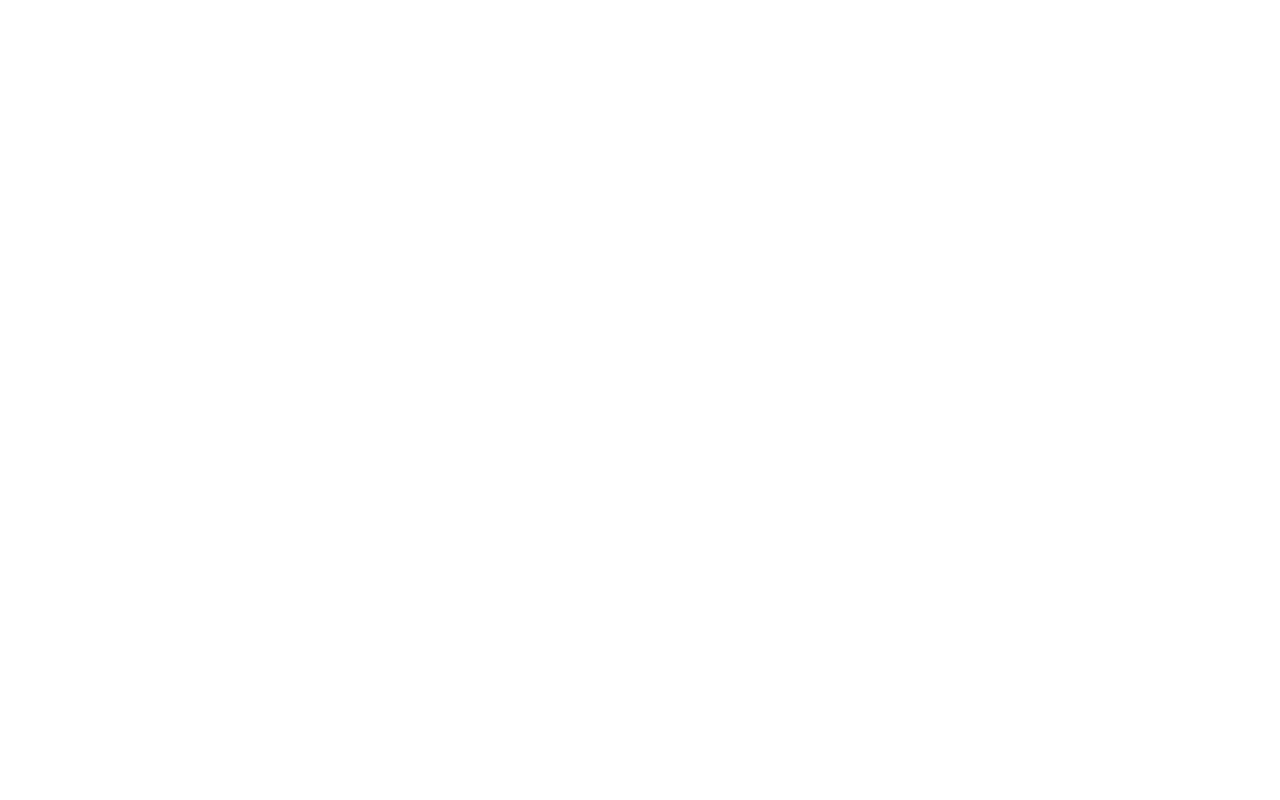
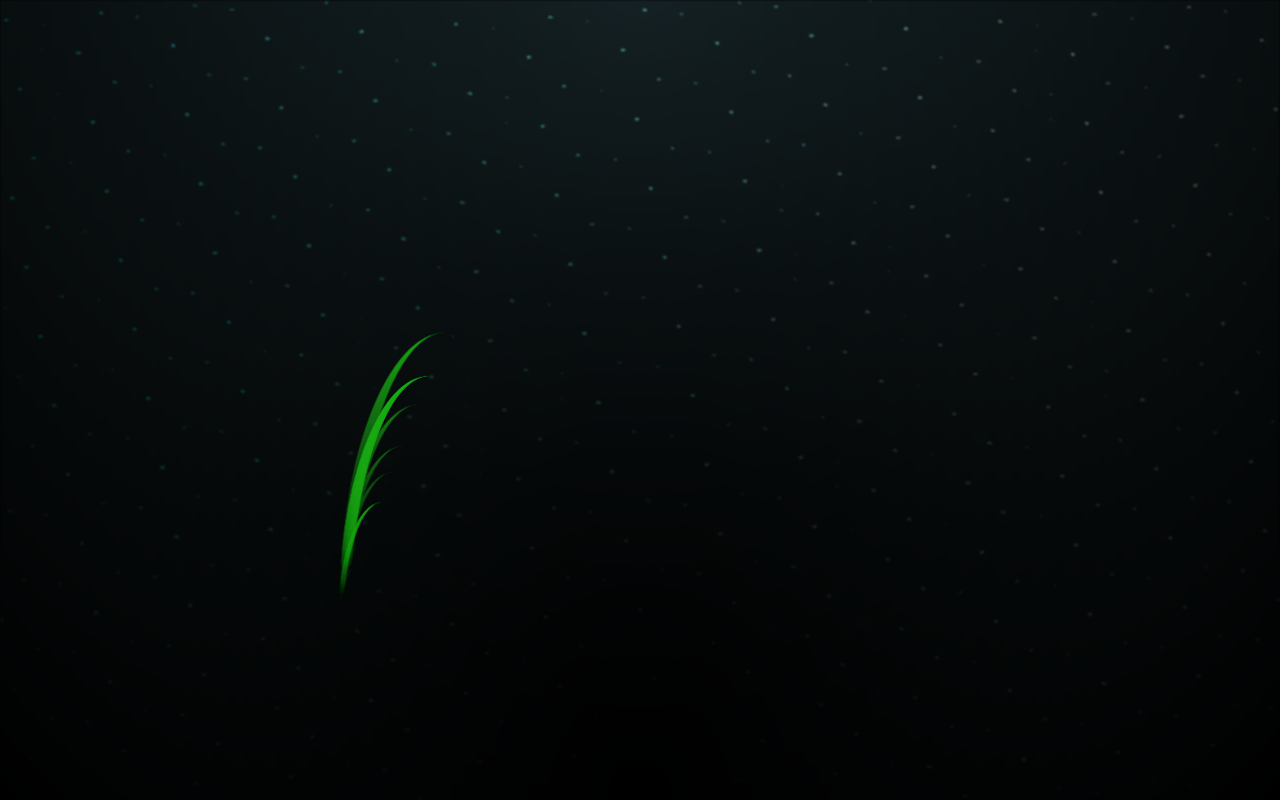
Before and after one commit to MaroM5/meli2.0, a plain HTML site: page index.html in a window 1280 px wide. Drawn offline with Linux system fonts and the light colour scheme.

Commit message:
Update index.html

```diff
--- a/index.html
+++ b/index.html
@@ -1,3 +1,6 @@
+<html>
+  <link rel="stylesheet" type="text/css" href="index.css">
+  <script src="index.js"></script>
 <body class="not-loaded">
   <div class="night"></div>
   <div class="flowers">
@@ -297,3 +300,4 @@
     </div>
   </div>
 </body>
+</html>
```
